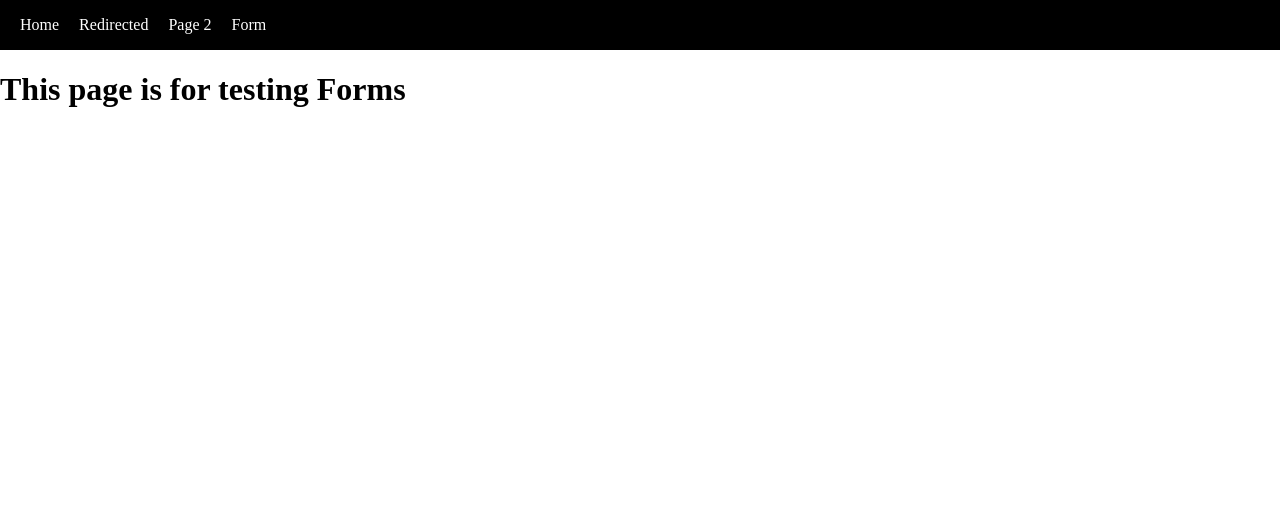
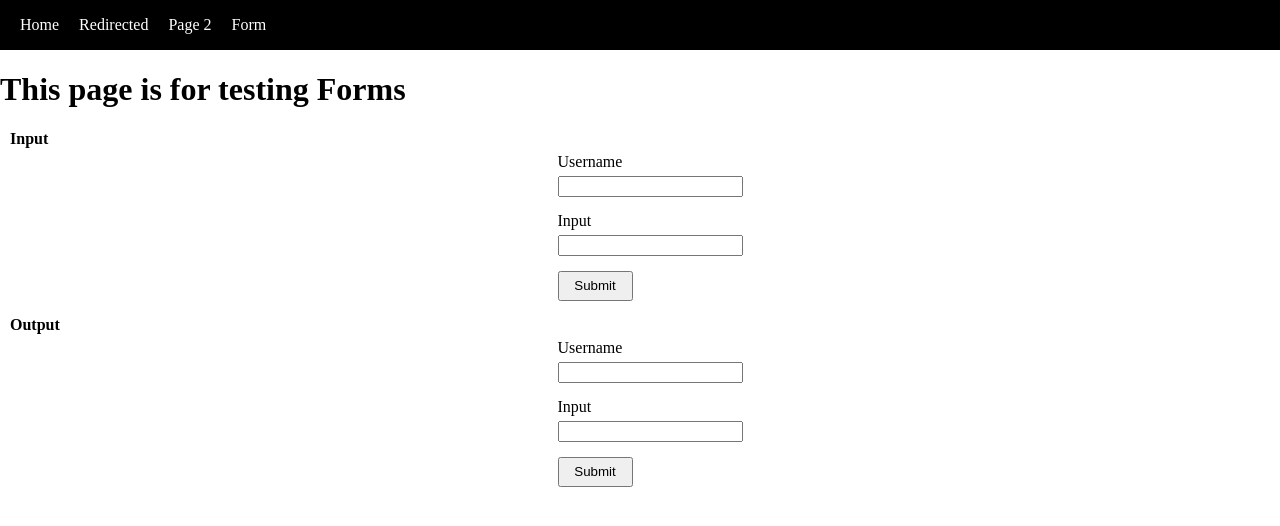
Before and after one commit to Thomas851204/Vue-Learning, a Vue app in the folder Frontend/: page /form in a window 1280 px wide. Shown: the top 526 px of the page. Built offline with nearby package versions, Linux system fonts and the light colour scheme.

Commit message:
Some form and databinding exercise

```diff
--- a/Frontend/src/views/FormTest.vue
+++ b/Frontend/src/views/FormTest.vue
@@ -1,8 +1,40 @@
 <template>
   <div class="body">
     <h1>{{ redir }}</h1>
+    <p>Input</p>
+    <div id="input-form-container">
+      <form @submit.prevent="inputClick">
+        <label for="iusername">Username</label>
+        <input
+          type="text"
+          autocomplete="off"
+          name="iusername"
+          v-model="iusername"
+        />
+        <label for="iinput">Input</label>
+        <input type="text" autocomplete="off" name="iinput" v-model="iinput" />
+        <input type="submit" />
+      </form>
+    </div>
+    <p>Output</p>
+    <div id="output-form-container">
+      <form @submit.prevent="outputClick">
+        <label for="ousername">Username</label>
+        <input
+          type="text"
+          autocomplete="off"
+          name="ousername"
+          v-model="ousername"
+        />
+        <label for="oinput">Input</label>
+        <input type="text" autocomplete="off" name="oinput" v-model="oinput" />
+        <input type="submit" />
+      </form>
+    </div>
+    <div v-if="result">{{ result }}</div>
   </div>
 </template>
+
 <script lang="ts">
 import { DefineComponent, defineComponent } from "vue";
 export default defineComponent({
@@ -10,10 +42,34 @@ export default defineComponent({
   data() {
     return {
       redir: "This page is for testing Forms",
+      mockData: [
+        { username: "Smith", input: "Smith's input" },
+        { username: "Doe", input: "Doe's test input" },
+      ],
+      iusername: "",
+      iinput: "",
+      ousername: "",
+      oinput: "",
+      result: null as string | null,
     };
+  },
+  methods: {
+    inputClick() {
+      this.mockData.push({ username: this.iusername, input: this.iinput });
+      (this.iusername = ""), (this.iinput = "");
+    },
+    outputClick() {
+      const found = this.mockData.find(
+        (data) =>
+          (this.ousername && data.username === this.ousername) ||
+          (this.oinput && data.input === this.oinput)
+      );
+      this.result = found ? JSON.stringify(found) : "No match";
+    },
   },
 });
 </script>
+
 <style scoped>
 .body {
   background: rgb(255, 255, 255);
@@ -22,4 +78,31 @@ export default defineComponent({
 h1 {
   color: rgb(0, 0, 0);
 }
+
+#input-form-container,
+#output-form-container {
+  padding-left: 20px;
+  justify-items: center;
+}
+form,
+label,
+input {
+  display: block;
+}
+label {
+  margin-bottom: 5px;
+}
+input {
+  margin-bottom: 15px;
+}
+
+input[type="submit"] {
+  width: 75px;
+  height: 30px;
+}
+p {
+  padding-left: 5px;
+  font-weight: bold;
+  margin: 5px;
+}
 </style>
```
Also changed, not shown: 1 other file (tests, documents, lock files or other folders).
